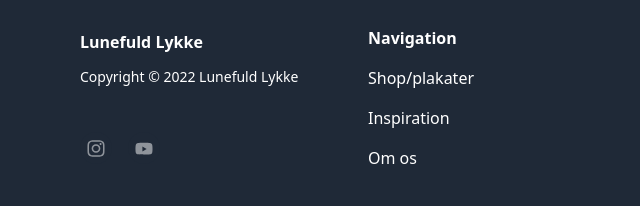
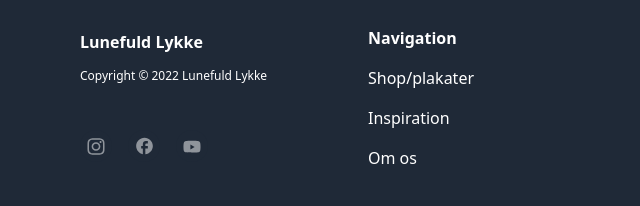
Before and after one commit to maja5099/lunefuldlykke, a website built with Parcel: page src/litteratur.html in a window 1280 px wide. Shown: the part 3179-3385 px from the top of the page, 0-640 px from the left. Built offline with nearby package versions, Linux system fonts and the light colour scheme.

Commit message:
footer facebook icon added

```diff
--- a/src/litteratur.html
+++ b/src/litteratur.html
@@ -557,8 +557,9 @@
                     <div class="text-white font-bold">
                         Lunefuld Lykke
                     </div>
-                    <p class="text-sm leading-none  mt-4 text-white">Copyright © 2022 Lunefuld Lykke</p>
+                    <p class="text-xs leading-none  mt-4 text-white">Copyright © 2022 Lunefuld Lykke</p>
                     <div class="flex items-center gap-x-4 mt-12">
+                        <!-- INSTAGRAM -->
                         <button aria-label="instagram"
                             class="focus:outline-none focus:ring-2 focus:ring-offset-2 focus:ring-gray-800 opacity-50 w-8 h-8 flex-shrink-0 bg-gray-800 cursor-pointer hover:bg-gray-700 rounded-full flex items-center justify-center">
                             <svg width="18" height="17" viewBox="0 0 18 17" fill="none"
@@ -568,6 +569,17 @@
                                     fill="white" />
                             </svg>
                         </button>
+                        <!-- FACEBOOK -->
+                        <button aria-label="facebook"
+                            class="focus:outline-none focus:ring-2 focus:ring-offset-2 focus:ring-gray-800 opacity-50 w-8 h-8 flex-shrink-0 bg-gray-800 cursor-pointer hover:bg-gray-700 rounded-full flex items-center justify-center">
+                            <svg width="21" height="20" viewBox="0 0 24 24" fill="none"
+                                xmlns="http://www.w3.org/2000/svg">
+                                <path fill-rule="evenodd" clip-rule="evenodd"
+                                d="M22 12c0-5.52-4.48-10-10-10S2 6.48 2 12c0 4.84 3.44 8.87 8 9.8V15H8v-3h2V9.5C10 7.57 11.57 6 13.5 6H16v3h-2c-.55 0-1 .45-1 1v2h3v3h-3v6.95c5.05-.5 9-4.76 9-9.95z"
+                                    fill="white" />
+                            </svg>
+                        </button>
+                        <!-- YOUTUBE -->
                         <button aria-label="youtube"
                             class="focus:outline-none focus:ring-2 focus:ring-offset-2 focus:ring-gray-800 opacity-50 w-8 h-8 flex-shrink-0 bg-gray-800 cursor-pointer hover:bg-gray-700 rounded-full flex items-center justify-center">
                             <svg width="18" height="13" viewBox="0 0 18 13" fill="none"
@@ -624,10 +636,10 @@
                 <label class="text-xl font-medium leading-5  text-white">Hold dig opdateret!</label>
                 <div class="flex items-center justify-between border  border-white mt-4 bg-white">
                     <input type="text"
-                        class="text-base leading-4 p-4 relative z-0 w-full focus:outline-none text-gray-800 placeholder-gray-800   border-white bg-white "
+                        class="text-base leading-4 p-4 relative z-0 w-full focus:outline-none text-gray-800 placeholder-gray-800 border-white bg-white "
                         placeholder="E-mail" />
                     <button aria-label="send"
-                        class="focus:outline-none focus:ring-2 focus:ring-offset-2 focus:ring-gray-800 cursor-pointer mr-4 cursor-pointer relative z-40">
+                        class="focus:outline-none focus:ring-2 focus:ring-offset-2 focus:ring-gray-800 mr-4 cursor-pointer relative z-40">
                         <svg class="fill-current text-gray-800 hover:text-gray-500  " width="16" height="17"
                             viewBox="0 0 16 17" fill="currentColor" xmlns="http://www.w3.org/2000/svg">
                             <path
```
